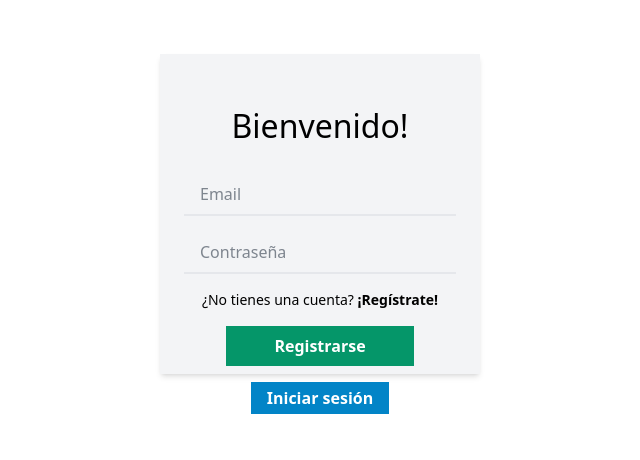
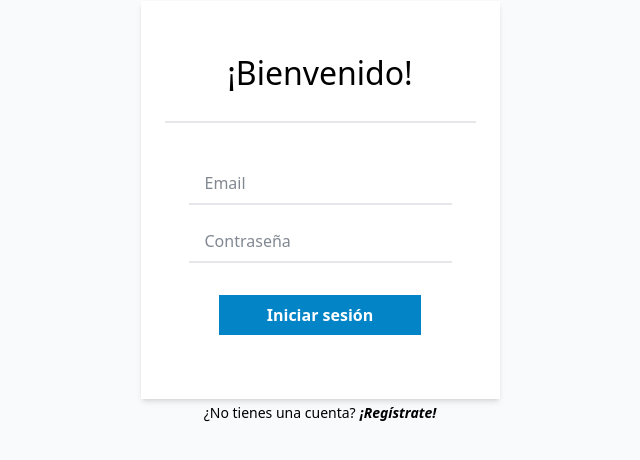
Before and after one commit to OliverGallanti/loginOliver, a React (Vite) app in the folder prueba-syntonize/: page /login in a window 1280 px wide. Shown: the part 186-646 px from the top of the page, without its empty margins (320-960 px from the left). Built offline with nearby package versions, Linux system fonts and the light colour scheme; no server answers.

Commit message:
feat: añadida funcionalidad de login

```diff
--- a/prueba-syntonize/src/components/Home.jsx
+++ b/prueba-syntonize/src/components/Home.jsx
@@ -1,7 +1,24 @@
 import React from "react";
+import { Link } from "react-router-dom";
 
 const Home = () => {
-  return <div>Home inaccesible</div>;
+  const handleLogout = () => {
+    console.log("heh");
+  };
+  return (
+    <div>
+      Home inaccesible
+      <span className="text-sm flex justify-center gap-1 m-1">
+        <span>¿No tienes una cuenta?</span>
+        <Link
+          to="/signup"
+          className="italic font-semibold hover:text-teal-600 transition-colors"
+        >
+          ¡Regístrate!
+        </Link>
+      </span>
+    </div>
+  );
 };
 
 export default Home;
--- a/prueba-syntonize/src/components/Login.jsx
+++ b/prueba-syntonize/src/components/Login.jsx
@@ -1,41 +1,81 @@
-import React, { useRef } from "react";
+import React, { useState } from "react";
 import TextfieldInput from "./uiComponents/TextfieldInput";
 import ButtonAction from "./uiComponents/ButtonAction";
+import { Link, useNavigate } from "react-router-dom";
+import {
+  clearErrors,
+  handleSubmit,
+  validateFields,
+} from "./controllers/Login.controller";
+import Toaster from "./uiComponents/Toaster";
 
 const Login = () => {
-  const emailRef = useRef();
-  const passwordRef = useRef();
+  const [email, setEmail] = useState("");
+  const [password, setPassword] = useState("");
+  const [notificationMessage, setNotificationMessage] = useState("");
+  const [severity, setSeverity] = useState("");
+  const [emailError, setEmailError] = useState("");
+  const [passwordError, setPasswordError] = useState("");
+  const [loading, setLoading] = useState(false);
+
+  let navigate = useNavigate();
 
   return (
-    <div className="w-screen h-screen bg-white grid place-content-center">
-      <div className="flex flex-col w-[20vw] h-[40vh] bg-gray-100 shadow-md shadow-black/10 p-6 min-w-[40vh]">
-        <h2 className="flex justify-center w-full text-[2rem] my-6">
-          Bienvenido!
+    <div className="w-screen h-screen bg-gray-50 grid place-content-center">
+      <div className="flex flex-col w-fit h-fit bg-white border-gray-400 shadow-md shadow-black/10 p-6 gap-4">
+        <h2 className="flex justify-center w-full text-[2rem] py-6 border-b-2 ">
+          ¡Bienvenido!
         </h2>
-        <div className="flex flex-col gap-4">
-          <TextfieldInput placeholder={"Email"} ref={emailRef} type={"email"} />
+        <div className="flex flex-col gap-4 rounded-xl p-6">
+          <TextfieldInput
+            placeholder={"Email"}
+            onChange={(e) => setEmail(e.target.value)}
+            type={"email"}
+            error={emailError}
+          />
 
           <TextfieldInput
             placeholder={"Contraseña"}
-            ref={passwordRef}
+            onChange={(e) => setPassword(e.target.value)}
             type={"password"}
+            error={passwordError}
           />
-          <span className="text-center text-sm gap-1">
-            ¿No tienes una cuenta?{" "}
-            <span className="font-semibold">¡Regístrate!</span>
-          </span>
-          <ButtonAction
-            title={"Registrarse"}
-            action={() => console.log("signUp")}
-            style={"signup"}
-          />
-          <ButtonAction
-            title={"Iniciar sesión"}
-            action={() => console.log("logIn")}
-            style={"login"}
-          />
+
+          <div className="my-4 flex flex-col">
+            <ButtonAction
+              title={"Iniciar sesión"}
+              action={() =>
+                handleSubmit(
+                  email,
+                  password,
+                  navigate,
+                  validateFields,
+                  clearErrors,
+                  setEmailError,
+                  setPasswordError,
+                  setNotificationMessage,
+                  setLoading,
+                  setSeverity
+                )
+              }
+              style={"login"}
+            />
+          </div>
         </div>
       </div>
+      <span className="text-sm flex justify-center gap-1 m-1">
+        <span>¿No tienes una cuenta?</span>
+        <Link
+          to="/signup"
+          className="italic font-semibold hover:text-teal-600 transition-colors"
+        >
+          ¡Regístrate!
+        </Link>
+      </span>
+
+      {notificationMessage ? (
+        <Toaster message={notificationMessage} severity={severity} />
+      ) : null}{" "}
     </div>
   );
 };
--- a/prueba-syntonize/src/components/SignUp.jsx
+++ b/prueba-syntonize/src/components/SignUp.jsx
@@ -7,25 +7,28 @@ import {
   validateFields,
   clearErrors,
 } from "../components/controllers/SignUp.controller";
+import { Link, useNavigate } from "react-router-dom";
 
 const SignUp = () => {
   const [email, setEmail] = useState("");
   const [password, setPassword] = useState("");
   const [passwordConfirm, setPasswordConfirm] = useState("");
   const [notificationMessage, setNotificationMessage] = useState(null);
-  const [severity, setSeverity] = useState(null);
+  const [severity, setSeverity] = useState("");
   const [emailError, setEmailError] = useState("");
   const [passwordError, setPasswordError] = useState("");
   const [passwordConfirmError, setPasswordConfirmError] = useState("");
   const [loading, setLoading] = useState(false);
 
+  let navigate = useNavigate();
+
   return (
-    <div className="w-screen h-screen bg-white grid place-content-center">
-      <div className="flex flex-col w-fit h-fit bg-gray-100 shadow-md shadow-black/10 p-6 gap-4">
-        <h2 className="flex justify-center w-full text-[2rem] my-6">
+    <div className="w-screen h-screen bg-gray-50 grid place-content-center">
+      <div className="flex flex-col w-fit h-fit bg-white border-gray-400 shadow-md shadow-black/10 p-6 gap-4">
+        <h2 className="flex justify-center w-full text-[2rem] py-6 border-b-2 ">
           Registro
         </h2>
-        <div className="flex flex-col gap-4 border border-black/10 rounded-xl p-6">
+        <div className="flex flex-col gap-4 rounded-xl p-6">
           <TextfieldInput
             placeholder={"Email"}
             onChange={(e) => setEmail(e.target.value)}
@@ -61,7 +64,8 @@ const SignUp = () => {
                   setPasswordConfirmError,
                   setNotificationMessage,
                   setSeverity,
-                  setLoading
+                  setLoading,
+                  navigate
                 )
               }
               style={"signup"}
@@ -70,6 +74,15 @@ const SignUp = () => {
           </div>
         </div>
       </div>
+      <span className="text-sm flex justify-center gap-1 m-1">
+        <span>¿Ya tienes una cuenta?</span>
+        <Link
+          to="/login"
+          className="italic font-semibold hover:text-teal-600 transition-colors"
+        >
+          Inicia sesión
+        </Link>
+      </span>
       {notificationMessage ? (
         <Toaster message={notificationMessage} severity={severity} />
       ) : null}
--- /dev/null
+++ b/prueba-syntonize/src/components/controllers/Login.controller.js
@@ -0,0 +1,69 @@
+import { signInWithEmailAndPassword } from "firebase/auth";
+import { auth } from "../../firebase";
+
+export const validateFields = (
+  email,
+  password,
+  setEmailError,
+  setPasswordError
+) => {
+  let valid = true;
+
+  if (!email) {
+    setEmailError("El correo no puede estar vacío");
+    valid = false;
+  } else {
+    setEmailError("");
+  }
+
+  if (!password) {
+    setPasswordError("La contraseña no puede estar vacía");
+    valid = false;
+  } else {
+    setPasswordError("");
+  }
+
+  return valid;
+};
+
+export const clearErrors = (
+  setEmailError,
+  setPasswordError,
+  setNotificationMessage
+) => {
+  setEmailError("");
+  setPasswordError("");
+  setNotificationMessage(null);
+};
+
+export const handleSubmit = async (
+  email,
+  password,
+  navigate,
+  validateFields,
+  clearErrors,
+  setEmailError,
+  setPasswordError,
+  setNotificationMessage,
+  setLoading,
+  setSeverity
+) => {
+  if (validateFields(email, password, setEmailError, setPasswordError)) {
+    try {
+      clearErrors(setEmailError, setPasswordError, setNotificationMessage);
+      setLoading(true);
+      await signInWithEmailAndPassword(auth, email, password);
+      const user = auth.currentUser;
+      setNotificationMessage("");
+      setSeverity("Success! User logged in");
+      console.log("success", user);
+      navigate("/");
+    } catch (error) {
+      setNotificationMessage(error.message);
+      setSeverity("error");
+      console.error(error.message);
+    } finally {
+      setLoading(false);
+    }
+  }
+};
--- a/prueba-syntonize/src/components/uiComponents/ButtonAction.jsx
+++ b/prueba-syntonize/src/components/uiComponents/ButtonAction.jsx
@@ -8,9 +8,9 @@ const ButtonAction = ({ title, action, style, disabled }) => {
         className={`
           ${
             style === "signup"
-              ? `px-12 py-2 ${disabled ? "bg-gray-500" : "bg-emerald-600 hover:bg-emerald-800 "}`
-              : `px-4 py-1 ${disabled ? "bg-gray-500" : "bg-sky-600 hover:bg-sky-800"}`
-          } transition-colors text-white font-bold w-fit ${disabled ? "text-white/50" : "text-white"}`}
+              ? ` ${disabled ? "bg-gray-500" : "bg-emerald-600 hover:bg-emerald-800 "}`
+              : ` ${disabled ? "bg-gray-500" : "bg-sky-600 hover:bg-sky-800"}`
+          } px-12 py-2 transition-colors text-white font-bold w-fit ${disabled ? "text-white/50" : "text-white"}`}
         disabled={disabled}
       >
         {title}
--- a/prueba-syntonize/src/components/uiComponents/TextfieldInput.jsx
+++ b/prueba-syntonize/src/components/uiComponents/TextfieldInput.jsx
@@ -7,7 +7,7 @@ const TextfieldInput = ({ placeholder, type, onChange, error }) => {
         placeholder={placeholder}
         type={type}
         onChange={onChange}
-        className={`${error ? "hover:bg-red-500/10 placeholder-red-600/70 focus:bg-red-500/20" : "hover:bg-white/50 placeholder-gray-600/70 focus:bg-white/50"} block w-full bg-transparent outline-none border-b-2 py-2 px-4  transition-colors`}
+        className={`${error ? "hover:bg-red-500/10 placeholder-red-600/70 focus:bg-red-500/20" : "hover:bg-gray-100/30 placeholder-gray-600/70 focus:bg-gray-100/50"} block w-full bg-transparent outline-none border-b-2 py-2 px-4  transition-colors`}
       />
       {error && <span className="text-red-600 text-xs">{error}</span>}
     </div>
--- a/prueba-syntonize/src/context/AuthContext.jsx
+++ b/prueba-syntonize/src/context/AuthContext.jsx
@@ -9,10 +9,12 @@ export const useAuth = () => {
 
 export const AuthProvider = ({ children }) => {
   const [currentUser, setCurrentUser] = useState();
+  const [loading, setLoading] = useState(true);
 
   useEffect(() => {
     const unsubscribe = auth.onAuthStateChanged((user) => {
       setCurrentUser(user);
+      setLoading(false);
     });
 
     return unsubscribe;
@@ -22,5 +24,9 @@ export const AuthProvider = ({ children }) => {
     currentUser,
   };
 
-  return <AuthContext.Provider value={value}>{children}</AuthContext.Provider>;
+  return (
+    <AuthContext.Provider value={value}>
+      {!loading && children}
+    </AuthContext.Provider>
+  );
 };
```
Also changed, not shown: prueba-syntonize/src/components/controllers/SignUp.controller.js (+11 -10 lines), 2 other files (tests, documents, lock files or other folders).
